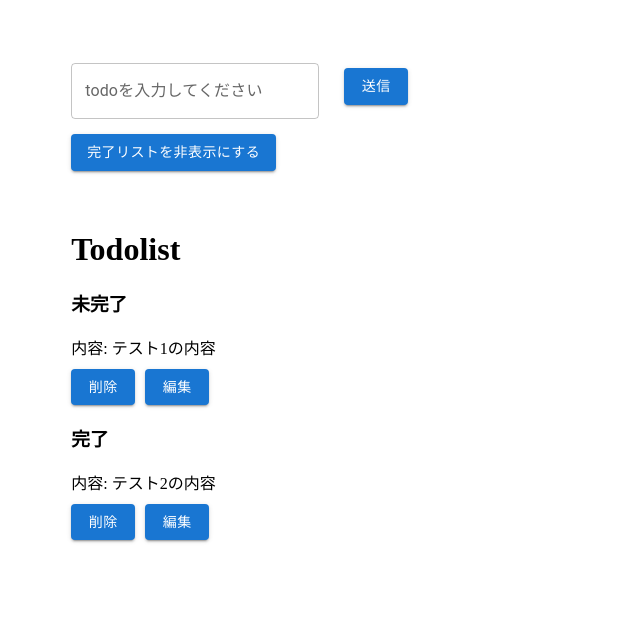
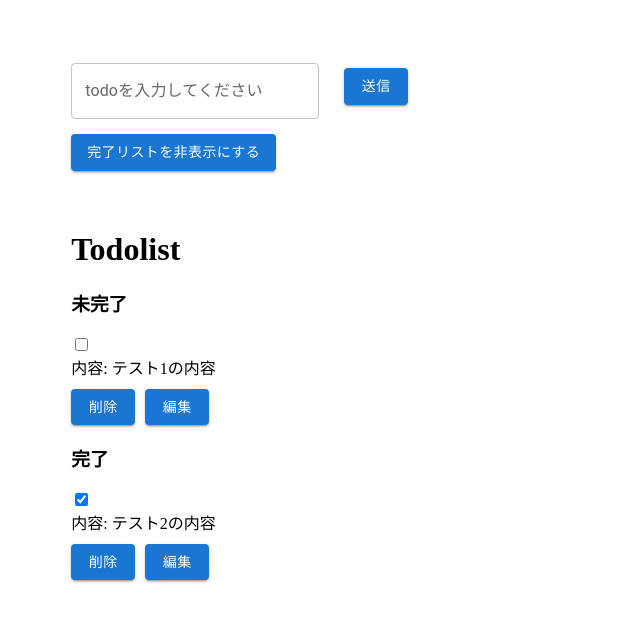
Before and after one commit to nijima-john/special-todo-app, a React (Create React App) app: page / in a window 1280 px wide. Shown: the top 622 px of the page, without its empty margins (0-640 px from the left). Built offline with nearby package versions, Linux system fonts and the light colour scheme.

Commit message:
リファクタリング

```diff
--- a/src/components/List.tsx
+++ b/src/components/List.tsx
@@ -1,7 +1,7 @@
 
 import { useSelector } from 'react-redux';
 import { useAppDispatch, type RootState } from '../app/store';
-import { completeTask, remove, editContent } from "../features/todo/todoSlice"
+import { remove, editContent, type Todo } from "../features/todo/todoSlice"
 import { useState } from 'react';
 import { ListItemEdit } from './ListItemEdit';
 import { ListItem } from './ListItem';
@@ -56,11 +56,19 @@ export const List: React.FunctionComponent = () => {
           <>
             <h1>Todolist</h1>
             <div>
-              {todos.map(({ id, content, isCompleted }) => {
+              {todos.map((todo: Todo) => {
                 return (
-                  (!hideCompleted || !isCompleted) && (
-                    <>
-                  <ListItem listKey={id} isCompleted={isCompleted} content={content} removeTodo={removeTodo} handleEditButtonPushed={handleEditButtonPushed} /></>
+                  // eslint-disable-next-line @typescript-eslint/strict-boolean-expressions
+                  (!hideCompleted || !todo.isCompleted) && (
+                    <div key={todo.id}>
+                      <ListItem
+                        todo={todo}
+                        listKey={todo.id}
+                        isCompleted={todo.isCompleted}
+                        content={todo.content}
+                        removeTodo={removeTodo}
+                        handleEditButtonPushed={handleEditButtonPushed} />
+                    </div>
 
                   ));
               })}
--- a/src/components/ListItem.tsx
+++ b/src/components/ListItem.tsx
@@ -1,7 +1,10 @@
 import { Button } from '@mui/material';
 import React from 'react'
+import { type Todo, completeTask } from '../features/todo/todoSlice';
+import { useAppDispatch } from '../app/store';
 
 interface Props {
+    todo: Todo
     listKey: string
     isCompleted: boolean
     content: string
@@ -9,11 +12,22 @@ interface Props {
     handleEditButtonPushed: (id: string, content: string) => void
 }
 
+
+
 export const ListItem: React.FunctionComponent<Props> = (props) => {
-    const { listKey, isCompleted, content, removeTodo, handleEditButtonPushed } = props;
+    const dispatch = useAppDispatch();
+    const { todo, listKey, isCompleted, content, removeTodo, handleEditButtonPushed } = props;
     return (
         <div key={listKey}>
             <h3>{isCompleted ? "完了" : "未完了"}</h3>
+            <div>
+                <input
+                    type="checkbox"
+                    onClick={() => {
+                        dispatch(completeTask(todo));
+                    }}
+                    defaultChecked={isCompleted} />
+            </div>
             <div>内容: {content}</div>
             <Button variant="contained" style={{ marginTop: "10px", marginRight: "10px" }} onClick={() => { removeTodo(listKey); }}>削除</Button>
             <Button variant="contained" style={{ marginTop: "10px" }} onClick={() => { handleEditButtonPushed(listKey, content); }}>編集</Button>
```
